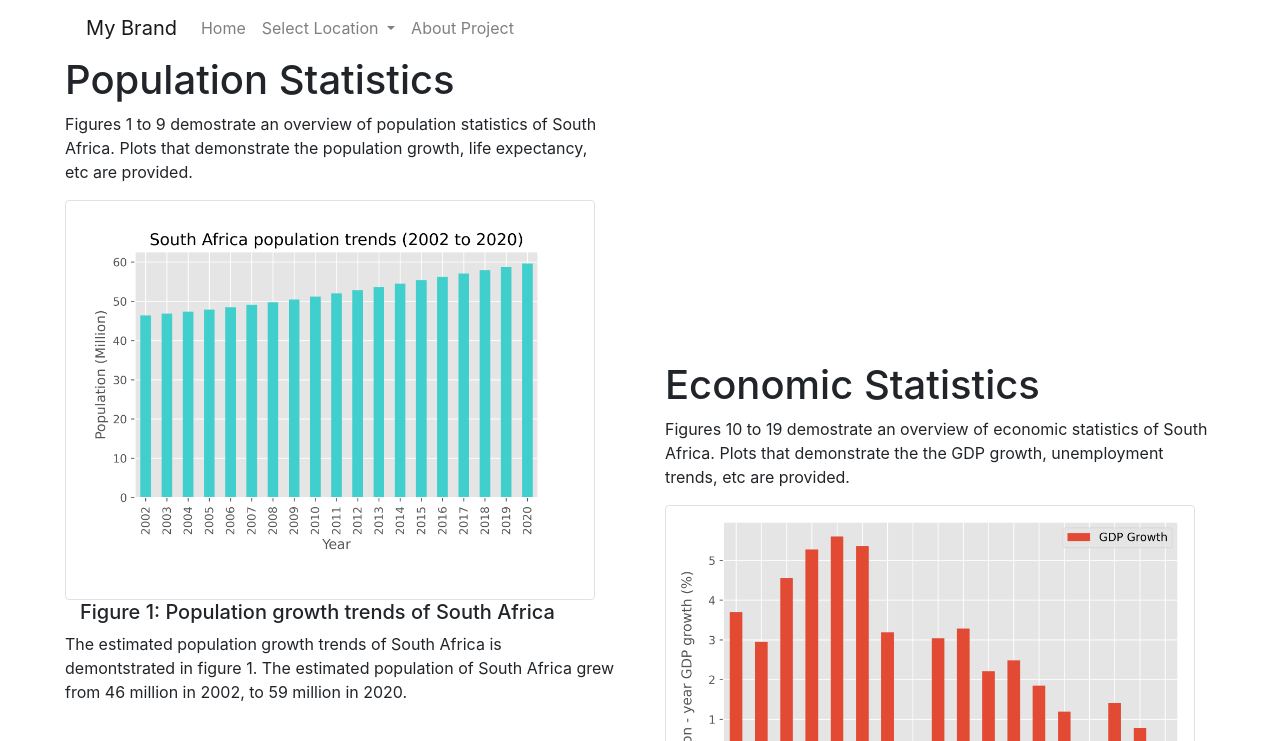
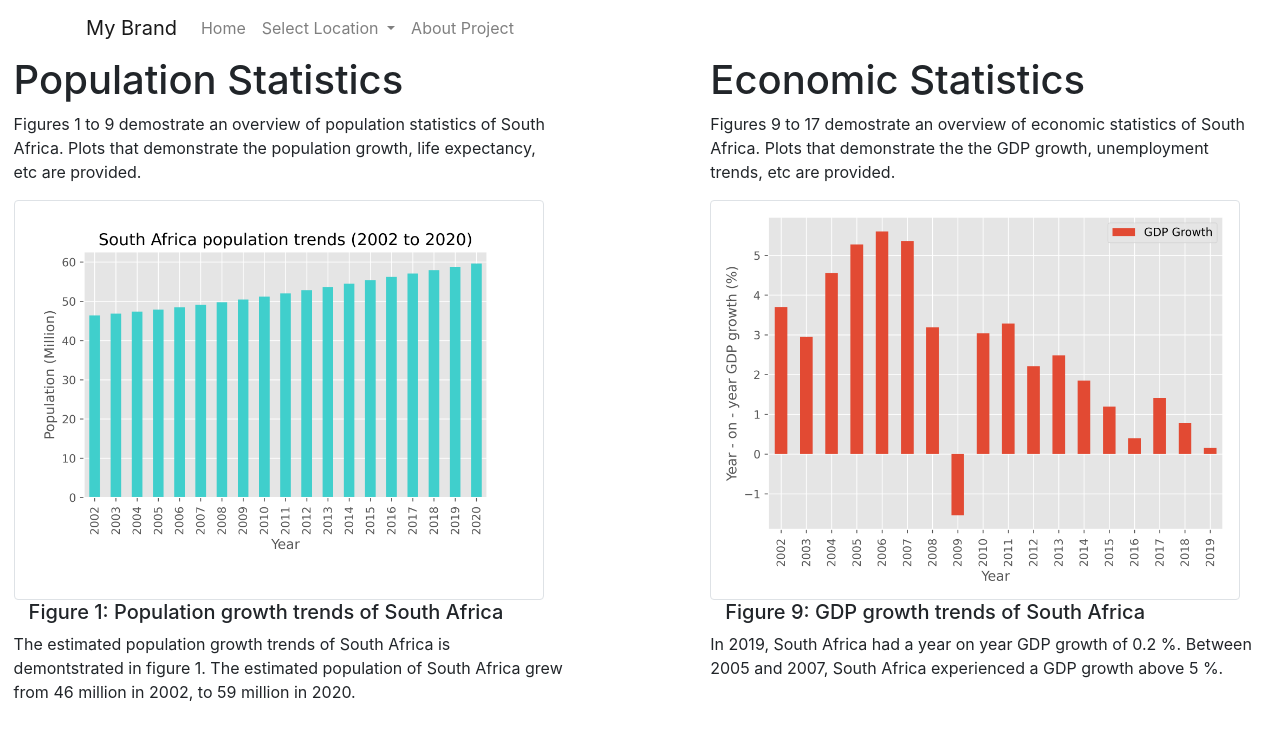
Before and after one commit to ThusoTR/SA-Stats-Visualizer-on-Map, a Django app: a page that uses SA_Stats_Visualizer/templates/view_SA_stats.html in a window 1280 px wide. Shown: the top 741 px of the page. Run offline with Django 3.2, Linux system fonts and the light colour scheme; some libraries are stand-ins or nearby versions.

Commit message:
Continue adding content

```diff
--- a/SA_Stats_Visualizer/shared_static_files/view_SA_stats.css
+++ b/SA_Stats_Visualizer/shared_static_files/view_SA_stats.css
@@ -2,9 +2,9 @@
   display: flex;
   flex-direction: row;
   flex-wrap: wrap;
-  align-items:center;
   justify-content: space-evenly;
   flex-grow: 1;
+  align-items: baseline;
 }
 img{
   max-width: 400px;
@@ -13,3 +13,6 @@ img{
 .paragraph_content{
   max-width: 550px;
 }
+.population_stats{
+
+}
--- a/SA_Stats_Visualizer/templates/view_SA_stats.html
+++ b/SA_Stats_Visualizer/templates/view_SA_stats.html
@@ -8,7 +8,7 @@
 {% endblock %}
 
 {% block content %}
-<div class="stats_container container-fluid">
+<div class="stats_container container-sm">
   <div class="population_stats">
     <div class="heading">
       <h1>Population Statistics</h1>
@@ -30,20 +30,56 @@
     <img class="img-thumbnail" src="{% static Population_Distrion_By_Age_and_Sex %}">
     <h5 class="container">Figure 2: Population by age group and sex</h5>
       <div class="paragraph_content">
-        <p>Figure 2 demonstates the South African 2020-mid year estimated population by age group and sex.</p>
+        <p>Figure 2 demonstates the South African 2020-mid year estimated population by age group and sex.
+        More than 60% of South Africa's population is made up of children aged 0 - 14 years and adults aged
+      15 - 34 years. At older ages, there is a surplus of females to males. </p>
       </div>
     <br>
     <img class="img-thumbnail" src="{% static Percentage_Population_estimate_by_sex_and_race %}">
+    <h5 class="container">Figure 3: Population estimate by population group and sex</h5>
+    <div class="paragraph_content">
+      <p>The black African population group constitutes approximately 80% of the total population
+        of South Africa. Figure 3 also shows that there is approximate population a 1:1 ratio of
+        females to males for the overall population of South Africa. </p>
+    </div>
     <br><br>
     <img class="img-thumbnail" src="{% static population_per_province %}">
+    <h5 class="container">Figure 4: Population estimate by province</h5>
+    <div class="paragraph_content">
+      <p>Gauteng and Kwazulu-Natal are two most populuous provinces in South Africa, each with a population
+      above 15 million and 11 Million respectively. 26% of the South African population live in Gauteng.  </p>
+    </div>
     <br><br>
     <img class="img-thumbnail" src="{% static Births_and_deaths_over_time %}">
+    <h5 class="container">Figure 5: Births and deaths over time</h5>
+    <div class="paragraph_content">
+      <p>South Africa receives over 1 million births and experiences over 500 thousand deaths annually. Between 2002 and 2010, over
+      200 thousand of the total deaths were AIDS related. This value has decrease to aprroximately 80 thousand in 2019. </p>
+    </div>
     <br><br>
     <img class="img-thumbnail" src="{% static AIDS_related_deaths %}">
+    <h5 class="container">Figure 6: HIV related deaths trends (2002 to mid year-2020)</h5>
+    <div class="paragraph_content">
+      <p>The percentage of the AIDS related deaths has decreased a peak of 38% in 2006 to
+        just over 15% in 2019. This shows that the ARV drugs program has helped reduce the number of
+       AIDS related deaths pro-long the lives of people living with HIV.</p>
+    </div>
     <br><br>
     <img class="img-thumbnail" src="{% static Assumption %}">
+    <h5 class="container">Figure 7: Assummed life expectancy trends (2002 to mid year-2020)</h5>
+    <div class="paragraph_content">
+      <p>Between 2002 and mid-year 2020, the assummed life expectancy of both males and females has increased.
+      The assumed life expectancy of females is 74 years, which 10 more than the 64 years assummed life expancy of males
+    in South Africa.</p>
+    </div>
     <br><br>
     <img class="img-thumbnail" src="{% static International_Net_migration %}">
+    <h5 class="container">Figure 8: Net international migration trends</h5>
+    <div class="paragraph_content">
+      <p>From 2016 to 2021, South Africa is expected to experience a net international migration of approximately 800 thousand.
+       Since 1985, South Africa has experienced consistently positive international net migration in the Black African, Coloured, and Indian/Asian
+     population groups. The White population group has consistently experienced a negative international net migration since 1985.</p>
+    </div>
     <br><br>
   </div>
   <div class="economic_stats">
@@ -51,25 +87,68 @@
       <h1>Economic Statistics</h1>
     </div>
     <div class="paragraph_content">
-      <p>Figures 10 to 19 demostrate an overview of economic statistics of South Africa. Plots that demonstrate the
+      <p>Figures 9 to 17 demostrate an overview of economic statistics of South Africa. Plots that demonstrate the
       the GDP growth, unemployment trends, etc are provided.</p>
     </div>
     <img class="img-thumbnail" src="{% static GDP_Growth %}">
-    <h5 class="container">Figure 2: Economic growth trends of South Africa</h5>
+    <h5 class="container">Figure 9: GDP growth trends of South Africa</h5>
+    <div class="paragraph_content">
+      <p>In 2019, South Africa had a year on year GDP growth of 0.2 %. Between 2005 and 2007, South Africa
+      experienced a GDP growth above 5 %. </p>
+    </div>
     <br><br>
     <img class="img-thumbnail" src="{% static SA_Provine_Working_Age_Population %}">
+    <h5 class="container">Figure 10: Working age population per province</h5>
+    <div class="paragraph_content">
+      <p>In terms of working age population, Gauteng and Kwazulu-Natal are two most populuous provinces in South Africa, each with a working age
+        population above 10 million and 7 Million respectively. </p>
+    </div>
     <br><br>
     <img class="img-thumbnail" src="{% static SA_Working_Age_Population %}">
+    <h5 class="container">Figure 11: Working age population per population group</h5>
+    <div class="paragraph_content">
+      <p>South Africa has a working-age population of apporoximately 38 million. The Black African population
+      group contributes approximately 31 million people in the working age population. The Coloured, Indian/Asian, and White population
+    groups contribute approximately 3.5 million, 2.9 million, and 1 million respectively to the working age population.</p>
+    </div>
     <br><br>
     <img class="img-thumbnail" src="{% static SA_Unemployment_Narrow_Definition %}">
+    <h5 class="container">Figure 12: Unemployment trends of South Africa</h5>
+    <div class="paragraph_content">
+      <p>The unemployment (narrow definition) rate of South Africa has increased from approximate 22 % in 2002
+      to approximately 30 %  in March 2020.  </p>
+    </div>
     <br><br>
     <img class="img-thumbnail" src="{% static South_Africa_unemployment_trends %}">
+    <h5 class="container">Figure 13: Unemployment trends of South Africa</h5>
+    <div class="paragraph_content">
+      <p>The unemployment (expanded definition) rate of South Africa has increased from approximate 27 % in 2002
+      to approximately 40 %  in March 2020. This means that out of the approximately 38 million people in the working age
+    population, only 16 million are employed, 10 , million are unemployed, and  approximately 12 million are not economically active.</p>
+    </div>
     <br><br>
     <img class="img-thumbnail" src="{% static Unemployment_by_age_group_Expanded %}">
+    <h5 class="container">Figure 14: Unemployment by age group</h5>
+    <div class="paragraph_content">
+      <p>Figure 14 shows that youths are the most affected by high unemployment rates. The unemployment (expaned definition) of youths in the
+      age group 15-24 and 25 - 34 years in March 2020 was approximately 70 % and 47 % respectively. These figures are well above the national average of
+      39.7 % and result in a youth unemployment (expaned definition) rate of
+    apporoximately 58 %. </p>
+    </div>
     <br><br>
     <img class="img-thumbnail" src="{% static Unemployment_per_population_group %}">
+    <h5 class="container">Figure 15: Unemployment per population group</h5>
+    <div class="paragraph_content">
+      <p>The Black African and Coloured population groups are the most affected by unemployment, each with an unemployment (expanded definition) rate
+      of 44 % and 31 % respectively. </p>
+    </div>
     <br><br>
     <img class="img-thumbnail" src="{% static Unemployment_per_province_Expanded %}">
+    <h5 class="container">Figure 16: Unemployment per province</h5>
+    <div class="paragraph_content">
+      <p>The province of the Western Cape has the lowest unemployment (expaned definition) rate, sittimg at 25 %. All other provinces except Gauteng (33 %)
+       have an unemployment rate that is at least 40 %. The Eastern Cape has the highest unemployment rate, sitting at 48 %. </p>
+    </div>
     <br><br>
   </div>
 </div>
```
